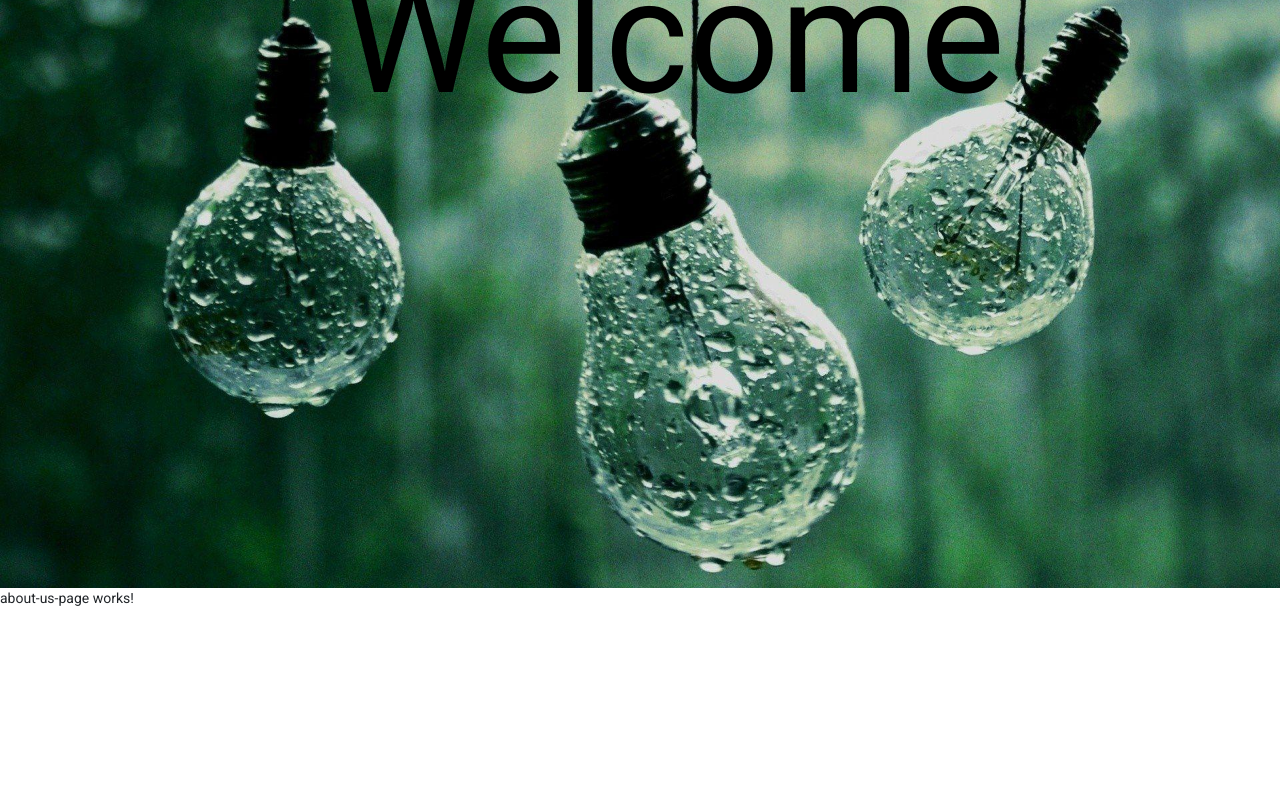
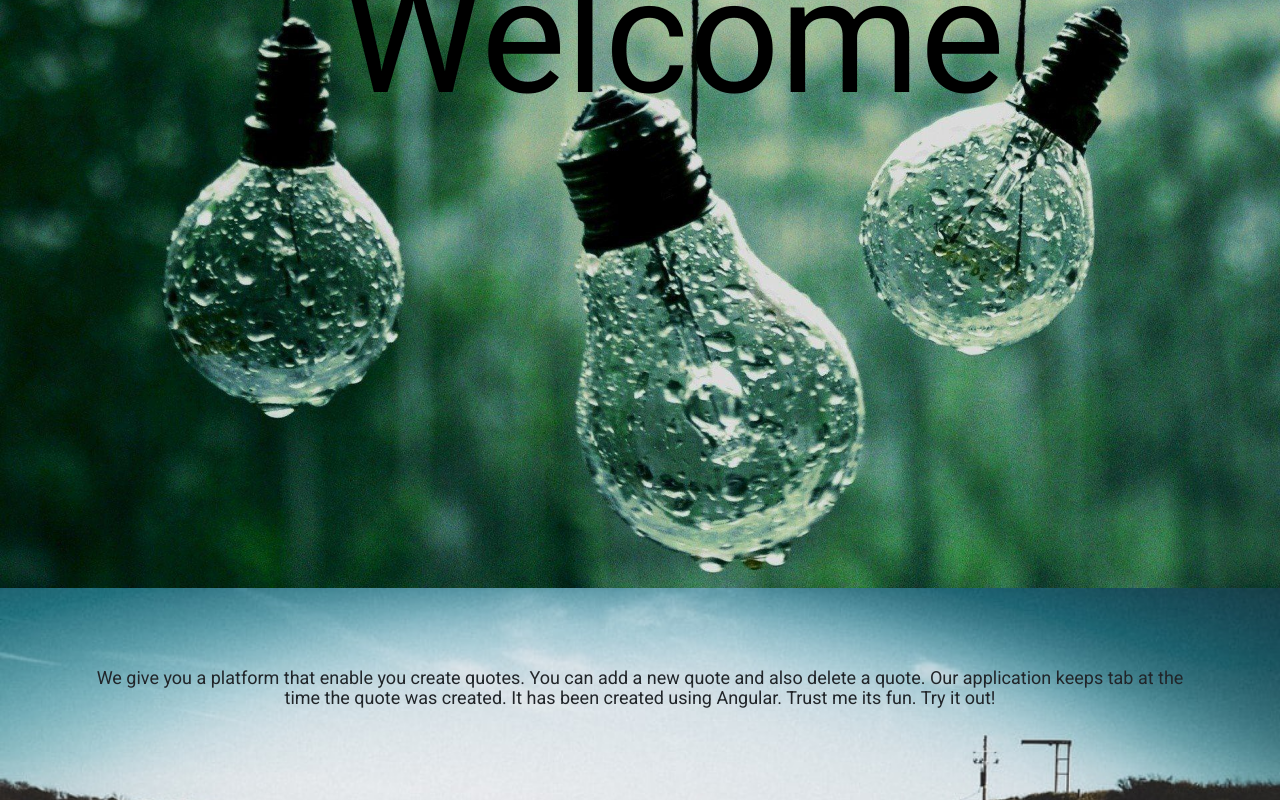
Before and after one commit to vionaosiako/Quotes, an Angular app: page / in a window 1280 px wide. Shown: the part 276-1076 px from the top of the page. Before the commit the page ends 884 px from the top, so only its background shows below. Built offline with nearby package versions, Linux system fonts and the light colour scheme.

Commit message:
Update aboutUsPage component

```diff
--- a/src/app/about-us-page/about-us-page.component.css
+++ b/src/app/about-us-page/about-us-page.component.css
@@ -0,0 +1,11 @@
+.aboutUsPage{
+    background-image: url(../../assets/homebg.jpeg);
+    background-repeat: no-repeat;
+    background-size: cover;
+    padding: 80px;
+}
+
+.aboutUsContanet{
+    text-align: center;
+    font-size: large;
+}
--- a/src/app/about-us-page/about-us-page.component.html
+++ b/src/app/about-us-page/about-us-page.component.html
@@ -1 +1,5 @@
-<p>about-us-page works!</p>
+<div class="aboutUsPage">
+    <div class="container aboutUsContanet">
+        <p>We give you a platform that enable you create quotes. You can add a new quote and also delete a quote. Our application keeps tab at the time the quote was created. It has been created using Angular. Trust me its fun. Try it out!</p>
+    </div>
+</div>
```
